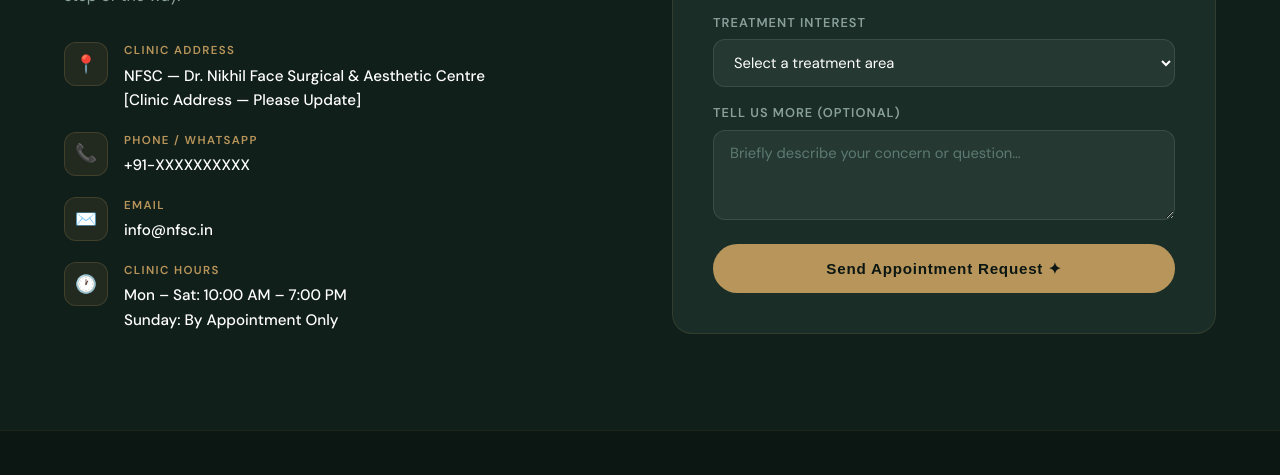
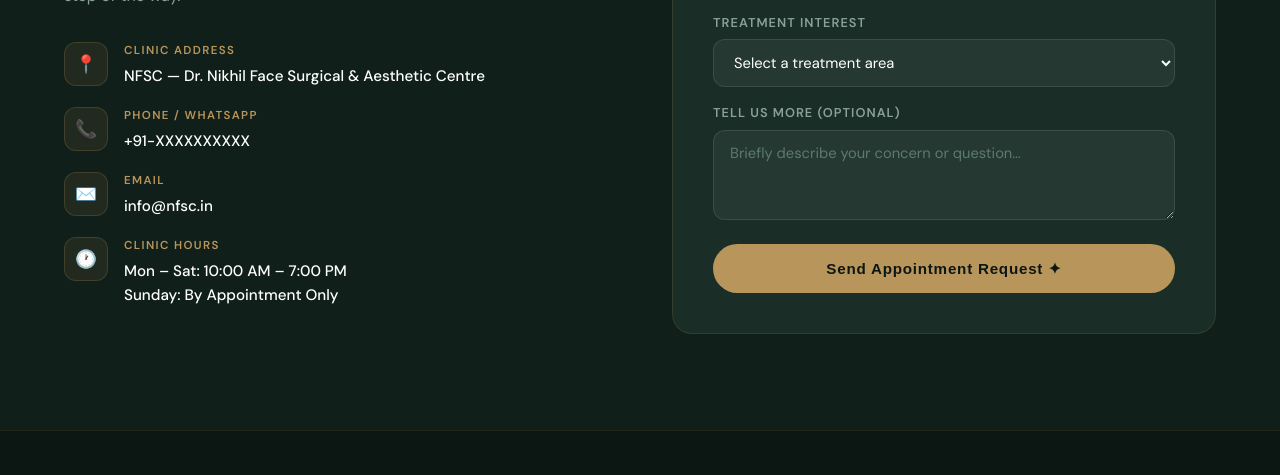
Before and after one commit to EVIL6969/nfsc, a plain HTML site: page index.html in a window 1280 px wide. Shown: the part 7919-8394 px from the top of the page. Drawn offline with nearby package versions, Linux system fonts and the light colour scheme; a web font is replaced by a local one.

Commit message:
index.html

```diff
--- a/index.html
+++ b/index.html
@@ -494,7 +494,7 @@
             <div class="contact-icon">📍</div>
             <div>
               <div class="contact-item-label">Clinic Address</div>
-              <div class="contact-item-value">NFSC — Dr. Nikhil Face Surgical & Aesthetic Centre<br/>[Clinic Address — Please Update]</div>
+              <div class="contact-item-value">NFSC — Dr. Nikhil Face Surgical & Aesthetic Centre</div>
             </div>
           </div>
           <div class="contact-item">
```
